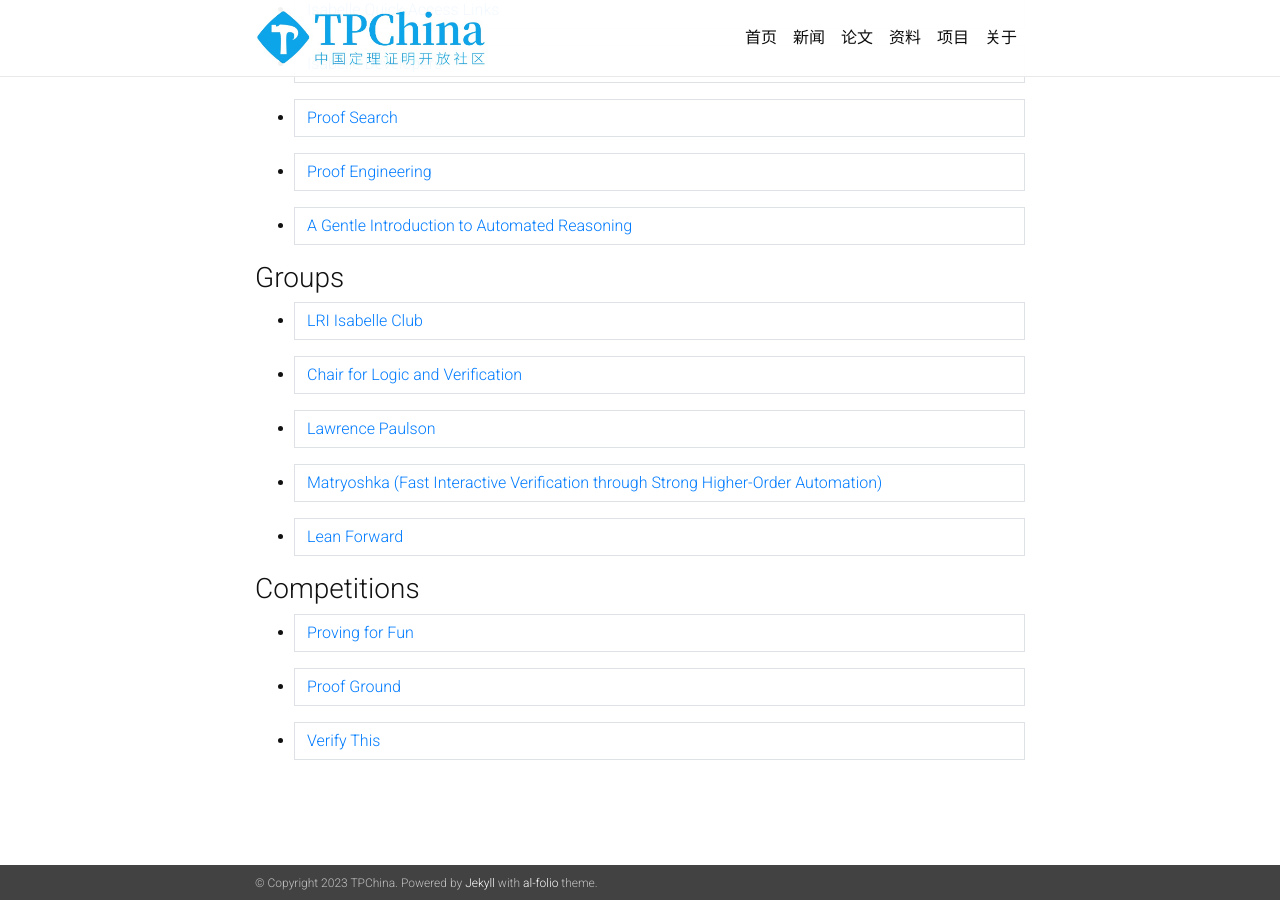
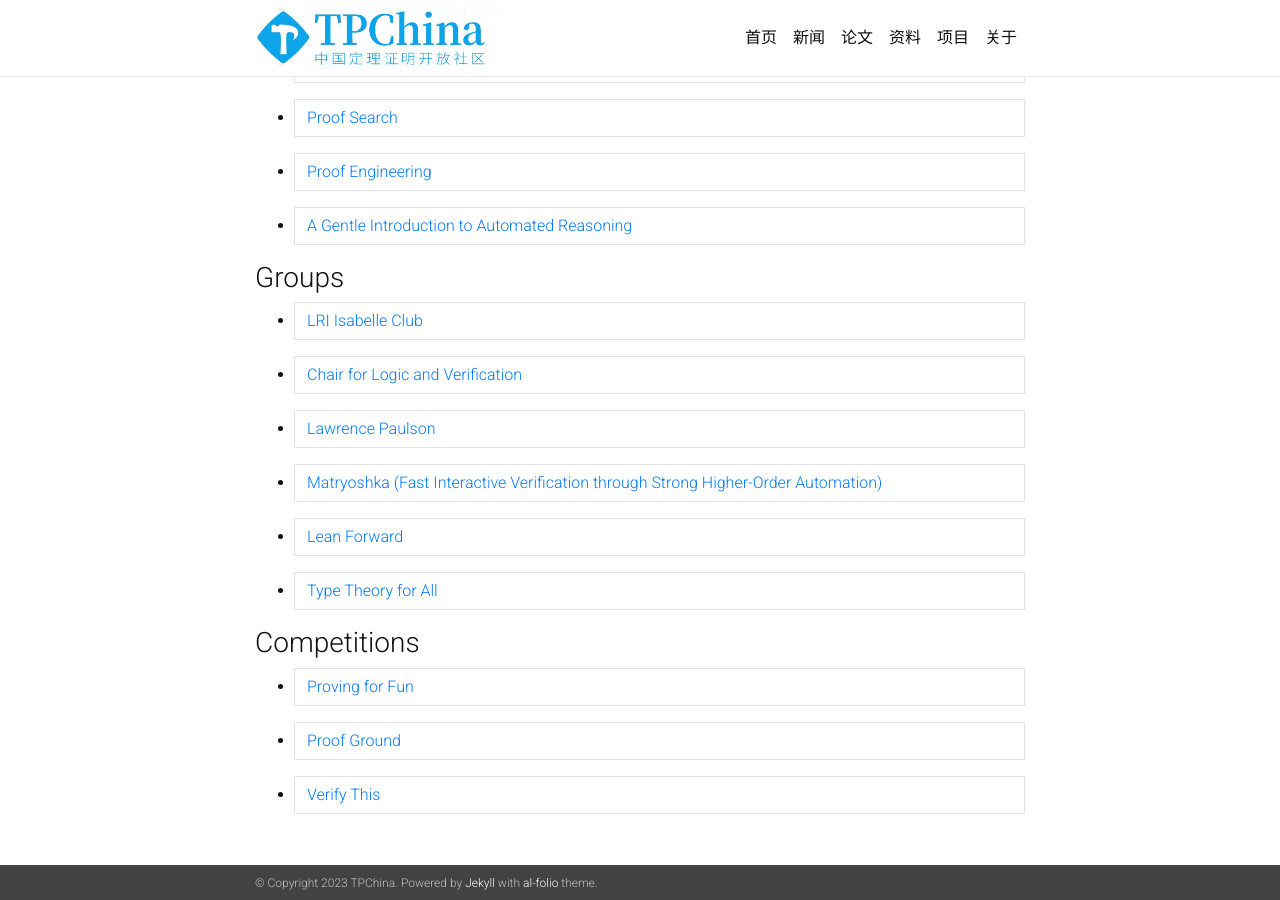
Before and after one commit to tpchina/tpchina.github.io, a Jekyll site: the page built from _pages/tutorials.md, in a window 1280 px wide and 900 px high, scrolled down 2230 px. Built offline with Jekyll 4.4.1, drawn with Linux system fonts in a browser that asks for light colours; nearby versions of some CDN libraries; a style sheet for code colours, icons or effects is not loaded.

Commit message:
Add lets-prove-leftpad and type-theory-for-all.

```diff
--- a/_data/projects.yml
+++ b/_data/projects.yml
@@ -32,3 +32,6 @@
   -
     name: Verified Software Toolchain
     url: https://vst.cs.princeton.edu/
+  -
+    name: lets prove leftpad
+    url: https://github.com/hwayne/lets-prove-leftpad
--- a/_data/tutorials.yml
+++ b/_data/tutorials.yml
@@ -150,6 +150,9 @@
   -
     name: Lean Forward
     url: https://lean-forward.github.io/
+  -
+    name: Type Theory for All
+    url: https://www.typetheoryforall.com/
 
 competitions:
   -
```
